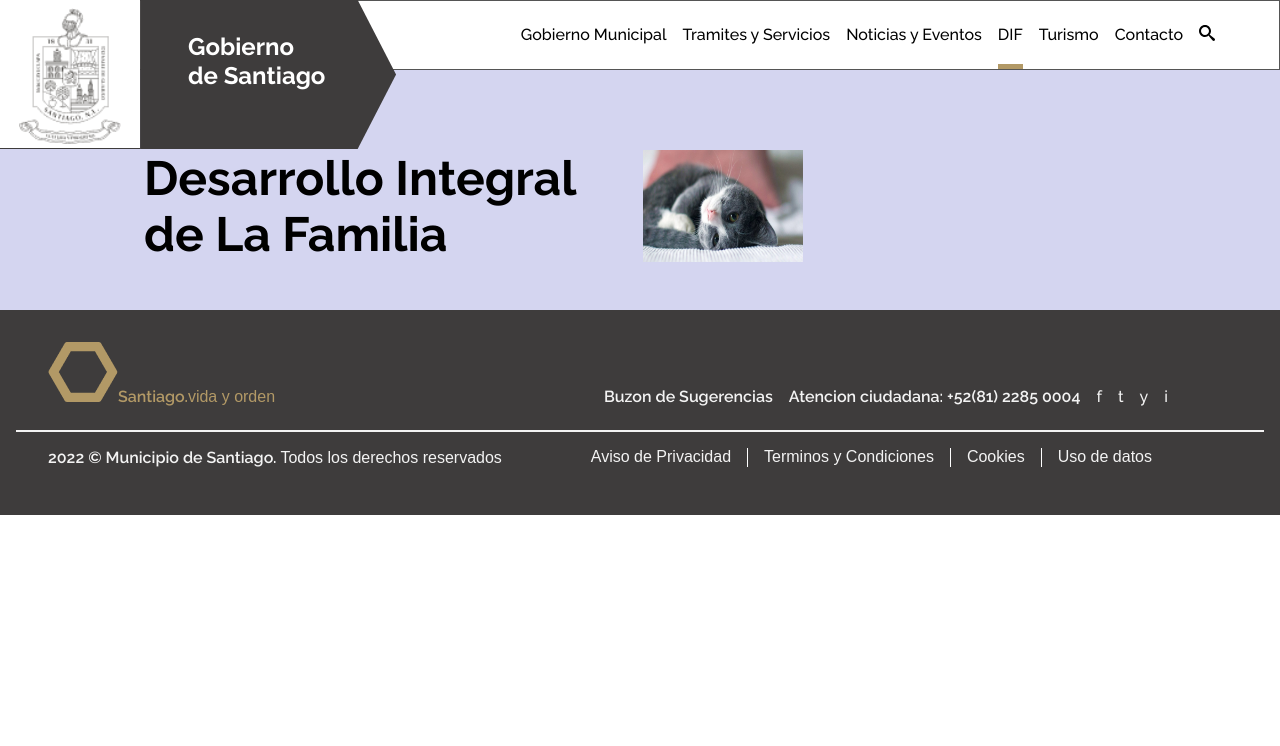
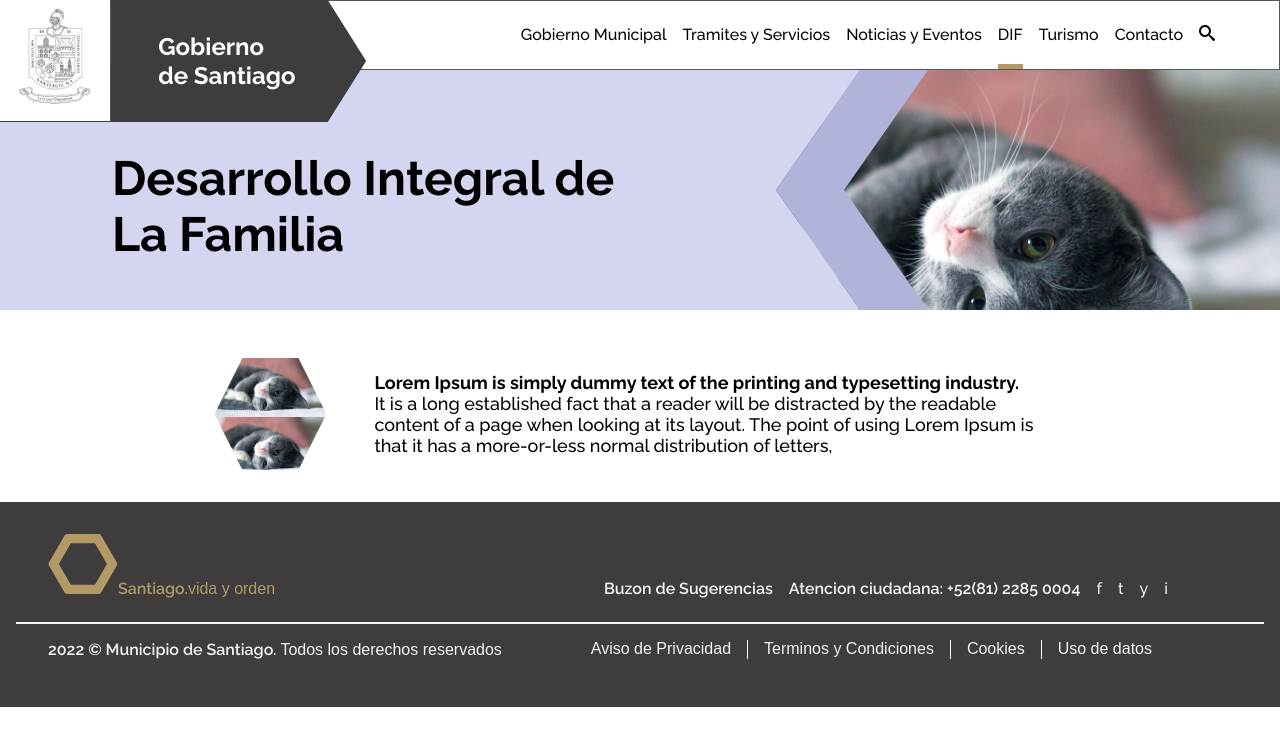
Before and after one commit to CesarQuint/PT_Gov, a React (Vite) app: page /DIF in a window 1280 px wide. Shown: the top 746 px of the page. Built offline with nearby package versions, Linux system fonts and the light colour scheme; a web font is replaced by a local one.

Commit message:
DIF Welcome Bar Done

```diff
--- a/src/Components/WelcomePanel.jsx
+++ b/src/Components/WelcomePanel.jsx
@@ -2,13 +2,18 @@ import React from 'react'
 import Cat from '../assets/img/Cat.jpg'
 
 function WelcomePanel() {
+    //TODO:Mejorar la flexibilidad de la imagen de fondo
   return (
-    <div className='welcome'>
-        <section className='welcomeTitle'>
-            <h2>Desarrollo Integral de La Familia</h2>
-        </section>
-        <img className='welcomeImage' src={Cat} alt="" />
+    <div className='welcomeContain'>
+        <div className='welcome'>
+            <section className='welcomeTitle'>
+                <h2>Desarrollo Integral de La Familia</h2>
+            </section>
+            <div className='hexImg' style={{}}></div>
+        </div>
+
     </div>
+
   )
 }
 
--- a/src/Pages/DIF.jsx
+++ b/src/Pages/DIF.jsx
@@ -1,11 +1,20 @@
 import React from 'react'
 import WelcomePanel from '../Components/WelcomePanel'
-
+//TODO:Agregar valores  variables
 function DIF() {
   return (
     <>
       <WelcomePanel/>
+      <section className='bodyDef'>
+        <article className='articleDef'>
+          <div className='hexArticle'></div>
+          <div className='articleText'>
+            <h5>Lorem Ipsum is simply dummy text of the printing and typesetting industry.</h5>
+            <p >It is a long established fact that a reader will be distracted by the readable content of a page when looking at its layout. The point of using Lorem Ipsum is that it has a more-or-less normal distribution of letters,</p>
+          </div>
 
+        </article>
+      </section>
     </>
   )
 }
--- a/src/index.css
+++ b/src/index.css
@@ -114,7 +114,7 @@ div.logoImg{
   padding: 0.5rem 1.2rem 0 1.2rem ;
 }
 div.logoImg img.logo{
-  height: 17vh;
+  height: 6rem;
 
 }
 div.arrow{
@@ -500,11 +500,14 @@ section.time_phone p{
 }
 
 /**Welcome Panel*/
+div.welcomeContain{
+  background-color:#d4d5f0;
+  max-height:fit-content ;
+}
 div.welcome{
-  padding: 5rem 1rem 3rem;
   display: flex;
   flex-flow: row wrap;
-  background-color:#d4d5f0;
+ justify-content: space-between;
 }
 div.welcome div,section{
   border: none;
@@ -512,21 +515,51 @@ div.welcome div,section{
 div.welcome section.welcomeTitle{
   width: 40%;
   padding: 0 0 0 8rem;
+  padding: 5rem 1rem 3rem 7rem;
 }
-div.hexContan{
+
+div.hexImg{
   position: relative;
-  overflow: hidden;
+  width: 35rem;
+  background-color: var(--AcVio);
+  clip-path: polygon(100% 0%, 100% 49%, 100% 100%, 25% 100%, 10% 50%, 25% 0%);
+  background-image: url('./assets/img/Cat.jpg');
+  background-size: cover;
 }
-div.hexagonBorder{
-height: 20rem;
-width: 20rem;
-background-color: var(--AcVio);
-position: absolute;
-right: -5rem;
-top: 7rem;
-transform: rotate(45deg);
+div.hexImg::before{
+  content: '';
+  position: absolute;
+  clip-path: polygon(40% 0, 25% 50%, 40% 100%, 25% 100%, 10% 50%, 25% 0%);
+  background-color: var(--AcVio);
+  width: 35rem;
+  height: -webkit-fill-available;
+  top: 0;
+  left: -1rem;
 }
-img.welcomeImage{
-  width: 10rem;
-  border-image-slice: fill;
+
+/**Body del Def*/
+section.bodyDef{
+  width: 90%;
+  margin: auto;
+  padding: 3rem 0 2rem  ;
 }
+
+article.articleDef{
+
+  display: flex;
+  flex-flow: row wrap;
+  gap: 3rem;
+  align-items: center;
+  justify-content: center;
+}
+div.hexArticle{
+  width: 7rem;
+  height: 7rem;
+  clip-path: polygon(25% 0%, 75% 0%, 100% 50%, 75% 100%, 25% 100%, 0% 50%);
+  background-image: url(./assets/img/Cat.jpg);
+  background-size: contain;
+
+}
+div.articleText{
+  width: 60%;
+}
```
